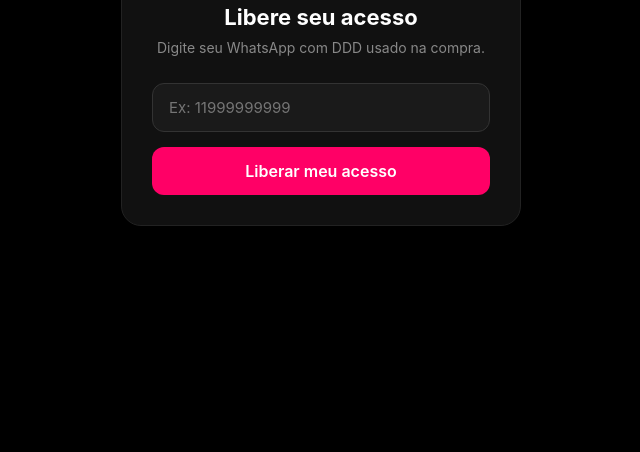
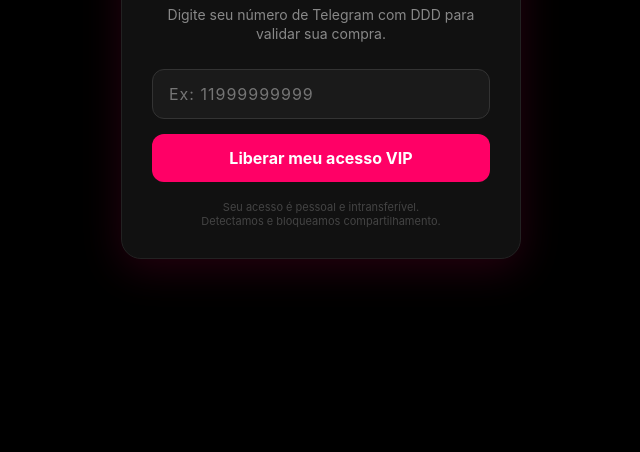
Before and after one commit to souabeasantos-dotcom/onlyfansbeatrizsantos, a plain HTML site: page login.html in a window 1280 px wide. Shown: the part 348-800 px from the top of the page, without its empty margins (319-959 px from the left). Drawn offline with Linux system fonts and the light colour scheme.

Commit message:
Update login.html

```diff
--- a/login.html
+++ b/login.html
@@ -7,97 +7,74 @@
 <style>
     * { margin:0; padding:0; box-sizing:border-box; font-family: 'Inter', sans-serif; }
   body { background:#000; color:#fff; min-height:100vh; display:flex; align-items:center; justify-content:center; padding:20px; }
-  .card { background:#111; border:1px solid #222; border-radius:20px; padding:30px; width:100%; max-width:400px; text-align:center; }
-  .avatar { width:80px; height:80px; border-radius:50%; margin:0 auto 15px; background: linear-gradient(45deg, #ff0066, #ff4d9e); display:flex; align-items:center; justify-content:center; font-size:30px; }
+  .card { background:#111; border:1px solid #222; border-radius:20px; padding:30px; width:100%; max-width:400px; text-align:center; box-shadow: 0 10px 40px rgba(255,0,102,0.15); }
+  .avatar { width:80px; height:80px; border-radius:50%; margin:0 auto 15px; background: linear-gradient(45deg, #ff0066, #ff4d9e); display:flex; align-items:center; justify-content:center; font-size:32px; }
   h1 { font-size:22px; margin-bottom:8px; }
   p { color:#888; font-size:14px; margin-bottom:25px; line-height:1.4; }
-  input { width:100%; background:#1a1a1a; border:1px solid #333; color:#fff; padding:14px 16px; border-radius:12px; font-size:15px; outline:none; margin-bottom:15px; }
+  input { width:100%; background:#1a1a1a; border:1px solid #333; color:#fff; padding:14px 16px; border-radius:12px; font-size:16px; outline:none; margin-bottom:15px; letter-spacing:1px; }
   input:focus { border-color:#ff0066; }
-  button { width:100%; background:#ff0066; color:#fff; border:none; padding:14px; border-radius:12px; font-size:16px; font-weight:600; cursor:pointer; }
-  button:disabled { background:#333; }
-  .error { background:#2a0a0a; border:1px solid #ff3333; color:#ff6666; padding:12px; border-radius:10px; font-size:13px; margin-top:15px; display:none; }
+  button { width:100%; background:#ff0066; color:#fff; border:none; padding:14px; border-radius:12px; font-size:16px; font-weight:700; cursor:pointer; transition:0.2s; }
+  button:hover { background:#ff1a75; }
+  button:disabled { background:#333; cursor:not-allowed; }
+  .error { background:#2a0a0a; border:1px solid #5a1a1a; color:#ff6666; padding:12px; border-radius:10px; font-size:13px; margin-top:15px; display:none; }
+  .small { font-size:11px; color:#444; margin-top:18px; line-height:1.3; }
 </style>
 </head>
 <body>
 <div class="card">
   <div class="avatar">🔒</div>
   <h1>Libere seu acesso</h1>
-  <p>Digite seu WhatsApp com DDD usado na compra.</p>
-  <input type="tel" id="phone" placeholder="Ex: 11999999999">
-  <button id="btn" onclick="verificar()">Liberar meu acesso</button>
+  <p>Digite seu número de Telegram com DDD para validar sua compra.</p>
+
+  <input type="tel" id="phone" placeholder="Ex: 11999999999" inputmode="numeric">
+  <button id="btn" onclick="verificar()">Liberar meu acesso VIP</button>
+
   <div id="error" class="error"></div>
+  <div class="small">Seu acesso é pessoal e intransferível.<br>Detectamos e bloqueamos compartilhamento.</div>
 </div>
+
 <script>
 async function verificar(){
-  const btn=document.getElementById('btn');
-  const input=document.getElementById('phone');
-  const errorBox=document.getElementById('error');
-  let phone = input.value.replace(/\D/g,''); // só números
+  const btn = document.getElementById('btn');
+  const input = document.getElementById('phone');
+  const errorBox = document.getElementById('error');
+
+  // Pega só os números
+  let phone = input.value.replace(/\D/g,'');
 
   if(phone.length < 10){
     errorBox.style.display='block';
-    errorBox.innerText='Digite seu número completo com DDD';
+    errorBox.innerText='Digite seu número completo com DDD. Ex: 11 99999-9999';
     return;
   }
-  btn.disabled=true; btn.innerText='Verificando...'; errorBox.style.display='none';
 
-  // CHAMA A FUNÇÃO QUE VAI VERIFICAR NO BANCO DE DADOS
+  btn.disabled=true;
+  btn.innerText='Verificando seu Telegram...';
+  errorBox.style.display='none';
+
+  try {
+    // Chama a função que vai verificar se esse número pagou no banco
     const res = await fetch(`/.netlify/functions/check-login?phone=${phone}`);
     const data = await res.json();
 
     if(data.ok){
+      // Salva token no celular dela (amarra no dispositivo)
       localStorage.setItem('bea_token', data.token);
-    window.location.href="/?token="+data.token;
+      localStorage.setItem('bea_phone', phone);
+      window.location.href = "/?token=" + data.token;
     } else {
       errorBox.style.display='block';
-    errorBox.innerText=data.msg || 'Número não encontrado. Verifique se pagou.';
-    btn.disabled=false; btn.innerText='Liberar meu acesso';
+      errorBox.innerText = data.msg || 'Número não encontrado. Verifique se é o mesmo do Telegram que pagou.';
+      btn.disabled=false;
+      btn.innerText='Liberar meu acesso VIP';
+    }
+  } catch (e){
+    errorBox.style.display='block';
+    errorBox.innerText='Erro de conexão. Tente novamente.';
+    btn.disabled=false;
+    btn.innerText='Liberar meu acesso VIP';
   }
 }
 </script>
 </body>
-</html><script>
-async function verificar(){
-  const btn = document.getElementById('btn');
-  const input = document.getElementById('username');
-  const errorBox = document.getElementById('error');
-  let user = input.value.trim().replace('@','');
-
-  if(!user){
-    errorBox.style.display='block';
-    errorBox.innerText='Digite seu @ do Telegram';
-    return;
-  }
-
-  btn.disabled=true;
-  btn.innerText='Verificando...';
-  errorBox.style.display='none';
-
-  try {
-    // Por enquanto, sem o webhook, vamos liberar qualquer @ para teste
-    // Depois vamos trocar essa parte para conferir no banco de dados
-
-    // Simula um delay
-    await new Promise(r => setTimeout(r, 800));
-
-    // Cria um token único baseado no @ + data + aleatório
-    const token = btoa(user + "_" + Date.now()).replace(/=/g,'');
-
-    // Salva que esse celular é o dono do token (trava por dispositivo)
-    localStorage.setItem('bea_token', token);
-    localStorage.setItem('bea_user', user);
-
-    // Redireciona para o site principal com o token
-    window.location.href = "/?token=" + token + "&user=" + user;
-
-  } catch (e){
-    errorBox.style.display='block';
-    errorBox.innerText='Erro ao verificar. Tente novamente.';
-    btn.disabled=false;
-    btn.innerText='Liberar meu acesso';
-  }
-}
-</script>
-
-</body>
 </html>
```
Lines whose indentation alone changed are shown as unchanged.
